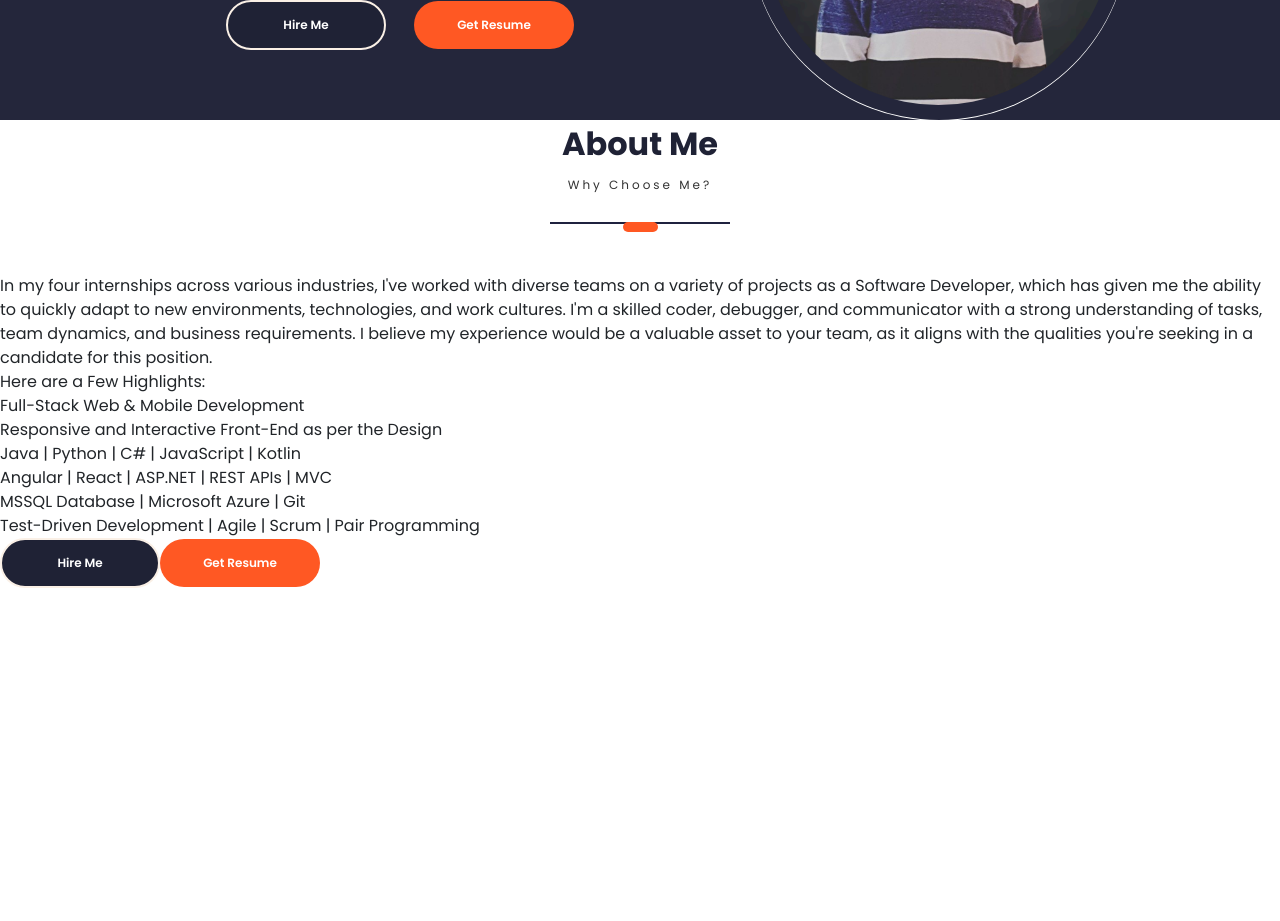
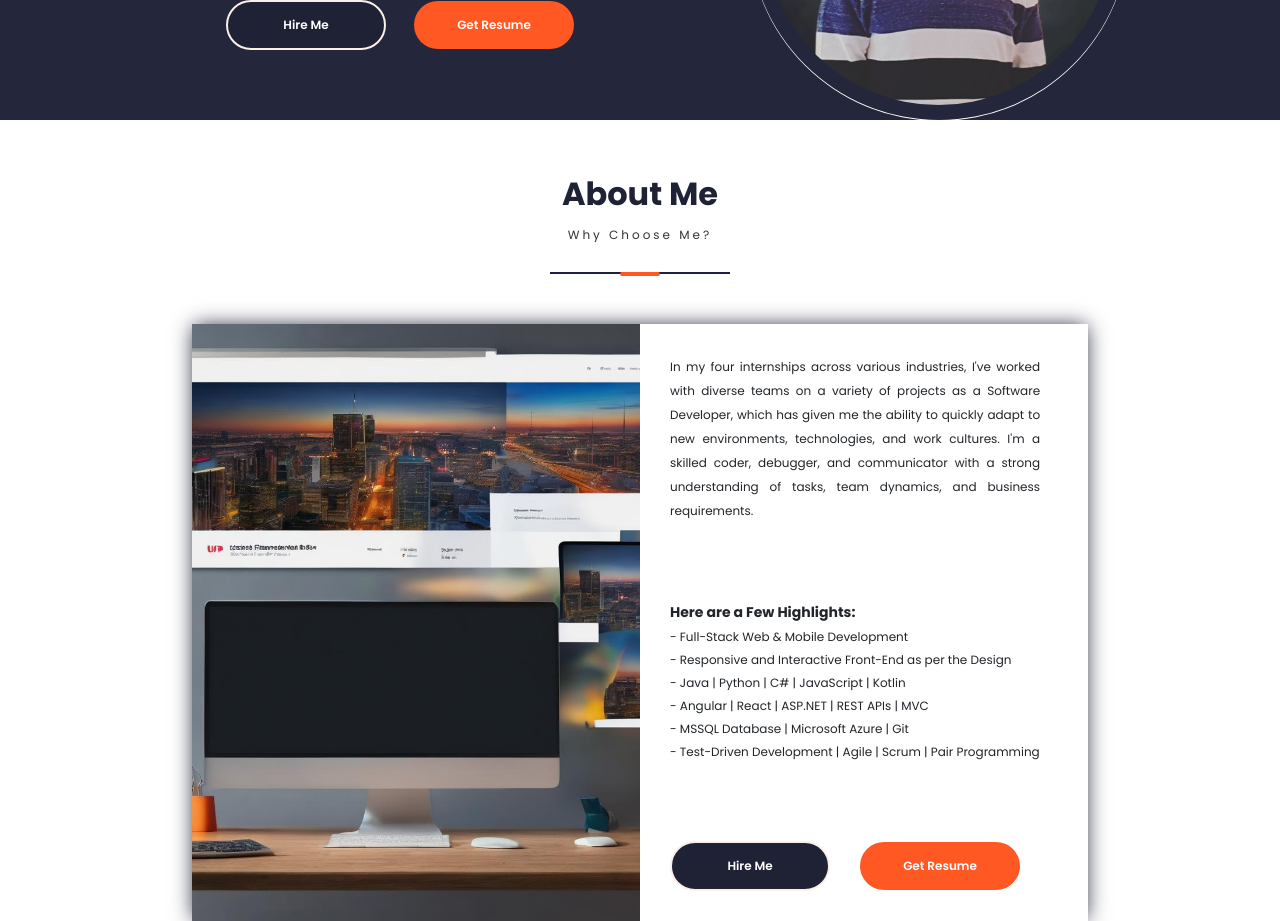
Before and after one commit to thisisaayush/Front-End-Portfolio-Project, a React (Create React App) app: page / in a window 1280 px wide. Shown: the part 400-1321 px from the top of the page. Before the commit the page ends 988 px from the top, so only its background shows below. Built offline with nearby package versions, Linux system fonts and the light colour scheme; a web font is replaced by a local one.

Commit message:
completed about component

```diff
--- a/src/PortfolioContainer/AboutMe/AboutMe.css
+++ b/src/PortfolioContainer/AboutMe/AboutMe.css
@@ -0,0 +1,97 @@
+.about-me-container {
+    display: flex;
+    flex-direction: column;
+    justify-content: center;
+    align-items: center;
+    margin: 50px 0 0 0;
+}
+
+.about-me-parent {
+    max-width: 1000px;
+    width: 70%;
+}
+
+.about-me-card {
+    display: flex;
+    width: 100%;
+    box-shadow: 0 0px 20px -2px #1f2235;
+}
+
+.about-me-profile {
+    width: 50%;
+    background-image: url('../../assests/AboutMe/bg3.jpg');
+    background-size: cover;
+    background-repeat: no-repeat;
+    background-position: center;
+}
+
+.about-me-details {
+    width: 48%;
+    text-align: justify;
+    padding: 30px;
+}
+
+.about-me-description {
+    font-size: 12px;
+}
+
+.about-me-highlights {
+    margin: 80px 0;
+}
+
+.highlight-heading {
+    font-family: "Poppins Bold";
+    font-size: 14px;
+    margin: 0 0 5px 0;
+}
+
+.highlight{
+    display: flex;
+    align-items: center;
+    margin: 5px 0;
+    font-size: 12px;
+}
+
+/* .highlight-blob {
+    height: 12px;
+    width: 12px;
+    margin: 0 10px 0 0;
+    background-color: #ff5823;
+    border-radius: 50%;
+
+} */
+
+.about-me-options .highlighted-btn {
+    margin: 0 0 0 30px;
+}
+
+@media only screen and (max-width: 1110px) {
+    .about-me-parent {
+        width: 88%;
+    }
+}
+
+@media only screen and (max-width: 898px) {
+    .about-me-profile {
+        display: none;
+    }
+
+    .about-me-details {
+        width: 100%;
+    }
+}
+
+@media only screen and (max-width: 466px) {
+    .about-me-options {
+        display: flex;
+        flex-direction: column;
+    }
+
+    .about-me-options .highlighted-btn {
+        margin: 24px 0 0 0 !important;
+    }
+
+    .about-me-options button {
+        width: 100%;
+    }
+}
--- a/src/PortfolioContainer/AboutMe/AboutMe.js
+++ b/src/PortfolioContainer/AboutMe/AboutMe.js
@@ -2,7 +2,7 @@ import React, { userEffect } from 'react';
 import ScreenHeading from '../../utilities/ScreenHeading/ScreenHeading';
 import ScrollService from '../../utilities/ScrollService';
 import Animations from '../../utilities/Animations';
-
+import './AboutMe.css';
 export default function AboutMe(props) {
     let fadeInScreenHandler = (screen) => {
         if(screen.fadeScreen !== props.id)
@@ -12,15 +12,15 @@ export default function AboutMe(props) {
     const fadeInSubscription = ScrollService.currentScreenFadeIn.subscribe(fadeInScreenHandler);
 
     const SCREEN_CONSTANTS = {
-        description : "In my four internships across various industries, I've worked with diverse teams on a variety of projects as a Software Developer, which has given me the ability to quickly adapt to new environments, technologies, and work cultures. I'm a skilled coder, debugger, and communicator with a strong understanding of tasks, team dynamics, and business requirements. I believe my experience would be a valuable asset to your team, as it aligns with the qualities you're seeking in a candidate for this position.",
+        description : "In my four internships across various industries, I've worked with diverse teams on a variety of projects as a Software Developer, which has given me the ability to quickly adapt to new environments, technologies, and work cultures. I'm a skilled coder, debugger, and communicator with a strong understanding of tasks, team dynamics, and business requirements.",
         highlights: {
             bullets: [
-                "Full-Stack Web & Mobile Development",
-                "Responsive and Interactive Front-End as per the Design",
-                "Java | Python | C# | JavaScript | Kotlin",
-                "Angular | React | ASP.NET | REST APIs | MVC",
-                "MSSQL Database | Microsoft Azure | Git",
-                "Test-Driven Development | Agile | Scrum | Pair Programming"
+                "- Full-Stack Web & Mobile Development",
+                "- Responsive and Interactive Front-End as per the Design",
+                "- Java | Python | C# | JavaScript | Kotlin",
+                "- Angular | React | ASP.NET | REST APIs | MVC",
+                "- MSSQL Database | Microsoft Azure | Git",
+                "- Test-Driven Development | Agile | Scrum | Pair Programming"
             ],
             heading: "Here are a Few Highlights:"
         }
--- a/src/utilities/ScreenHeading/ScreenHeading.css
+++ b/src/utilities/ScreenHeading/ScreenHeading.css
@@ -34,7 +34,7 @@
 }
 
 .seperator-blob {
-    height: 10px;
+    height: 4px;
     width: 100%;
     position: absolute;
     display: flex;
@@ -42,7 +42,7 @@
 }
 
 .seperator-blob div {
-    width: 35px;
+    width: 40px;
     border-radius: 10px;
     background-color: var(--dark-orange);
 }
```
Also changed, not shown: src/assests/AboutMe/bg.jpg (added).
